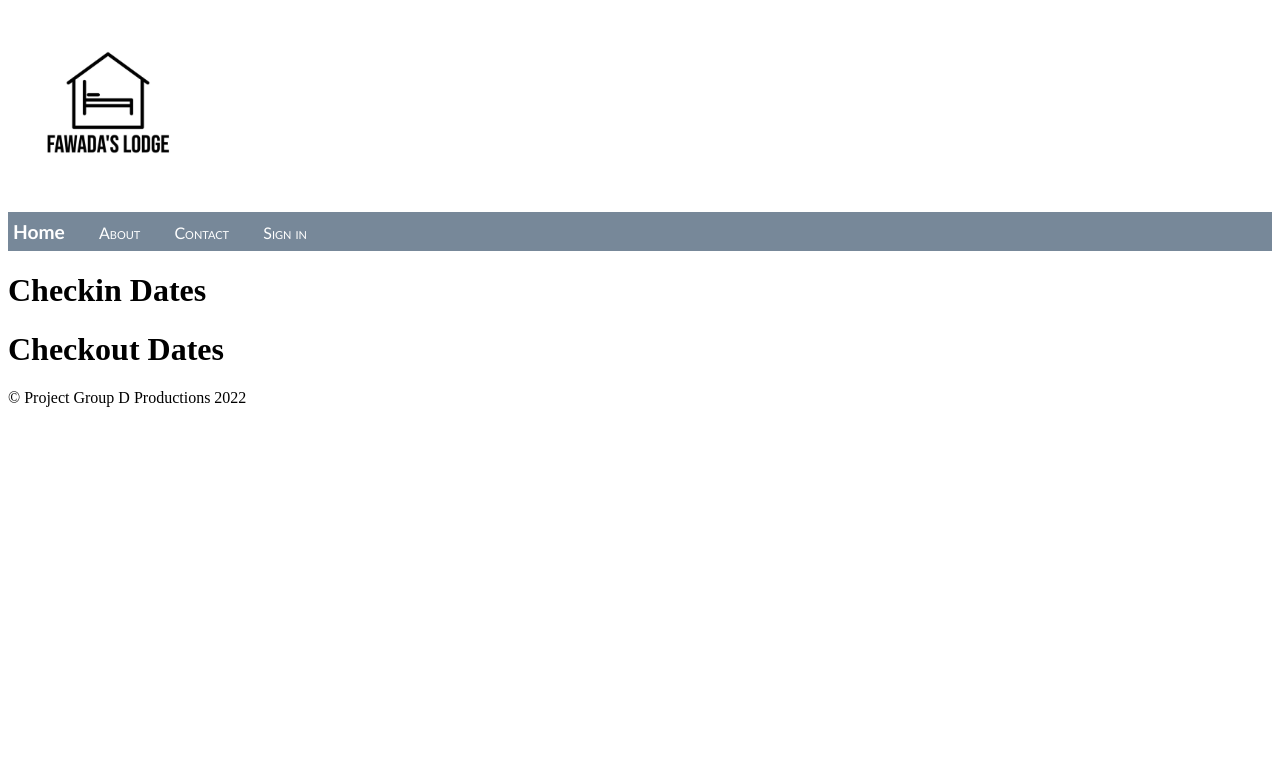
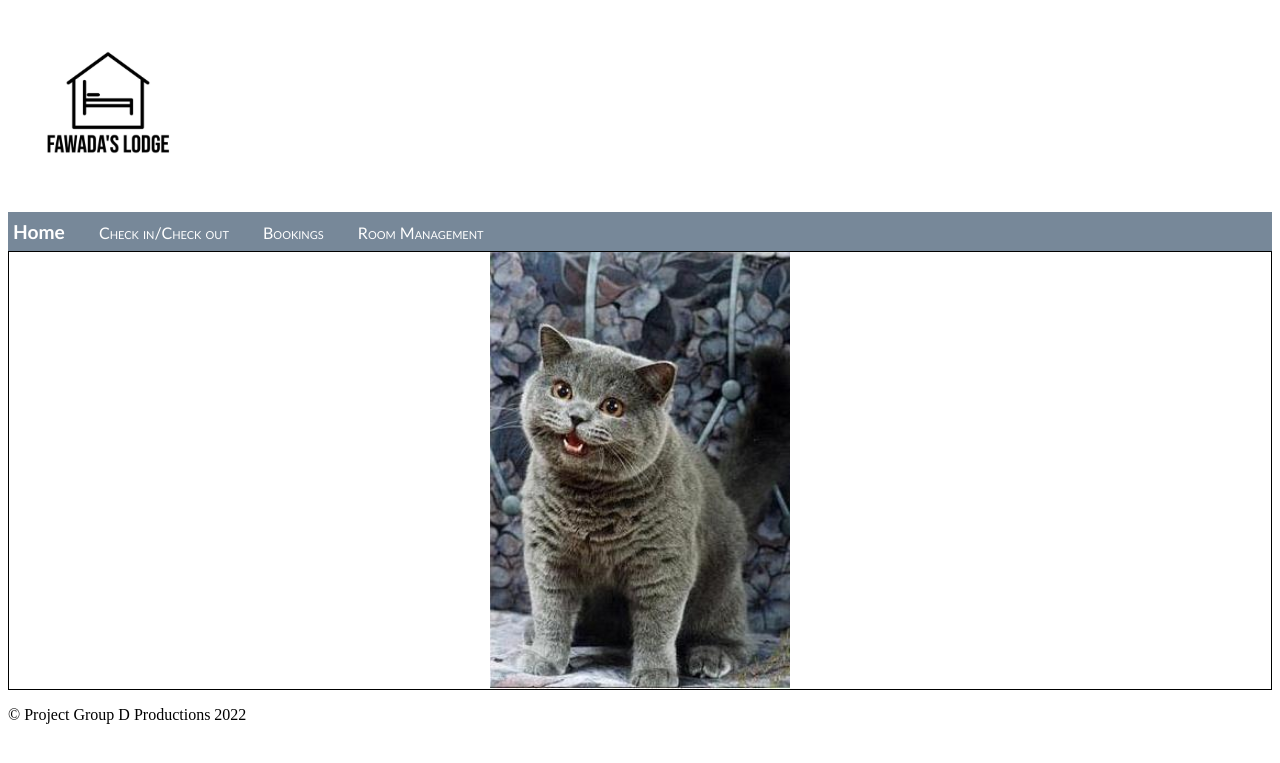
Before and after one commit to lcleigh/Lodge, a Django app: page /lodge/ in a window 1280 px wide. Shown: the top 763 px of the page. Run offline with Django 4.2, Linux system fonts and the light colour scheme; data that the repository does not hold is empty; parts of the project's set-up code (start-up, migrations or seed data) failed here and were passed over.

Commit message:
modify navbar

```diff
--- a/Lodge/admin.py
+++ b/Lodge/admin.py
@@ -11,8 +11,8 @@ class CustomerAdmin(admin.ModelAdmin):
 class GuestAdmin(admin.ModelAdmin):
     filter_horizontal = ("checkouts",)
 
-
-
+#TODO copy this structure
+#[admin.site.register(X) for X in [RecipeRequirement, MenuItem, Ingredient, Purchase]]
 admin.site.register(Customer, CustomerAdmin)
 admin.site.register(Checkin)
 admin.site.register(Checkout)
--- a/Lodge/models.py
+++ b/Lodge/models.py
@@ -24,7 +24,6 @@ class Customer(models.Model):
     last_name = models.CharField(max_length=240)
     email = models.CharField(max_length=240, blank = True, null = True)
     checkins = models.ManyToManyField(Checkin, blank=True, related_name="customers")
-    #checkouts = models.ManyToManyField(Checkout, blank=True, related_name="guests")
 
     def __str__(self):
         return f"{self.first_name} {self.last_name}"
--- a/Lodge/static/lodge/site.css
+++ b/Lodge/static/lodge/site.css
@@ -1,8 +1,3 @@
-.message {
-    font-weight: 600;
-    color: blue;
-}
-
 .navbar {
     background-color: lightslategray;
     font-size: 1em;
@@ -31,21 +26,6 @@
     font-family:'Segoe UI', Tahoma, Geneva, Verdana, sans-serif;
 }
 
-.centered
-{
-       text-align: center;
-}
-
-.left
-{
-       text-align: left;
-}
-
-.large
-{
-    font-size: large;
-}
-
 ul {
     list-style-type: none;
     margin: 0;
@@ -60,3 +40,10 @@ ul {
   a:hover {
       text-decoration: underline;
   }
+
+
+
+  img.center {
+    display: block;
+    margin: 0 auto;
+}
--- a/Lodge/templates/lodge/index.html
+++ b/Lodge/templates/lodge/index.html
@@ -2,30 +2,12 @@
 
 {% block body %}
 
-<h1>Checkin Dates</h1>
-<ul>
-    {% for checkin in checkins %}
-        <li>
-            <a href="{% url 'checkin' checkin.id %}">
-                Checkin {{ checkin.id }}: {{ checkin.checkin_date}}
-            </a>
-        </li>
-    {% endfor %}
-</ul>
 
-<h1>Checkout Dates</h1>
-<ul>
-    {% for checkout in checkouts %}
-        <li>
-            <a href="{% url 'checkout' checkout.id %}">
-                Checkout {{ checkout.id }}: {{ checkout.checkout_date}}
-            </a>
-        </li>
-    {% endfor %}
-</ul>
+{% load static %}
+<div style="border: 1px solid black;">
 
-
-
+<img src="{% static "lodge/media/cat.jpg" %}" alt="jpg"  width="300"  class="center"/>
+</div>
 
 
 
--- a/Lodge/templates/lodge/layout.html
+++ b/Lodge/templates/lodge/layout.html
@@ -14,9 +14,10 @@
 
             <div class="navbar">
                 <a href="{% url 'index' %}" class="navbar-brand">Home</a>
-                <a href="{% url 'about' %}" class="navbar-item">About</a>
-                <a href="{% url 'contact' %}" class="navbar-item">Contact</a>
-                <a href="{% url 'signin' %}" class="navbar-item">Sign in</a>
+                <a href="{% url 'check' %}" class="navbar-item">Check in/Check out</a>
+                <a href="{% url 'booking' %}" class="navbar-item">Bookings</a>
+                <a href="{% url 'room' %}" class="navbar-item">Room Management</a>
+
 
             </div>
 
--- /dev/null
+++ b/Lodge/templates/lodge/room.html
@@ -0,0 +1 @@
+{% extends "lodge/layout.html" %}
--- a/Lodge/urls.py
+++ b/Lodge/urls.py
@@ -5,14 +5,16 @@ from . import views
 
 urlpatterns = [
     path("", views.index, name="index"),
+
     path("checkin/<int:checkin_id>", views.checkin, name="checkin"),
     path("checkin/<int:checkin_id>/book", views.book, name="book"),
     path("checkout/<int:checkout_id>", views.checkout, name="checkout"),
     path("checkout/<int:checkout_id>/unbook", views.unbook, name="unbook"),
-    path("home/", views.contact, name="home"),
-    path("about/", views.about, name="about"),
-    path("contact/", views.contact, name="contact"),
-    path("signin/", views.contact, name="signin")
+    path("home/", views.index, name="home"),
+    path("check/", views.check, name="check"),
+    path("booking/", views.booking, name="booking"),
+    path("room/", views.room, name="room")
+    #path("dashboard/", views.contact, name="dashboard")
 ]
 
 
--- a/Lodge/views.py
+++ b/Lodge/views.py
@@ -15,6 +15,13 @@ def index(request):
         "checkins": Checkin.objects.all(),
         "checkouts": Checkout.objects.all()
     })
+
+def check(request):
+    return render(request, "lodge/check.html", {
+        "checkins": Checkin.objects.all(),
+        "checkouts": Checkout.objects.all()
+    })
+
 
 def checkin(request, checkin_id):
     try:
@@ -63,7 +70,7 @@ def unbook(request, checkout_id):
             return HttpResponseBadRequest("Bad Request: no customer chosen")
         except Checkout.DoesNotExist:
             return HttpResponseBadRequest("Bad Request: customer does not exist")
-        except CustomerGuest.DoesNotExist:
+        except Guest.DoesNotExist:
             return HttpResponseBadRequest("Bad Request: booking does not exist")
         guest.checkouts.remove(checkout)
         return HttpResponseRedirect(reverse("checkout", args=(checkout_id,)))
@@ -72,8 +79,8 @@ def unbook(request, checkout_id):
 def home(request):
     return render(request, "lodge/home.html")
 
-def about(request):
-    return render(request, "lodge/about.html")
+def booking(request):
+    return render(request, "lodge/booking.html")
 
-def contact(request):
-    return render(request, "lodge/contact.html")
+def room(request):
+    return render(request, "lodge/room.html")
```
Also changed, not shown: Lodge/templates/lodge/booking.html (added, +41 -0 lines), Lodge/templates/lodge/check.html (added, +33 -0 lines), Lodge/migrations/0006_customer_checkouts_delete_guest.py (added), Lodge/migrations/0007_remove_customer_checkouts_guest.py (added), Lodge/static/lodge/media/Fawada_s_Lodge logo.png (deleted).
